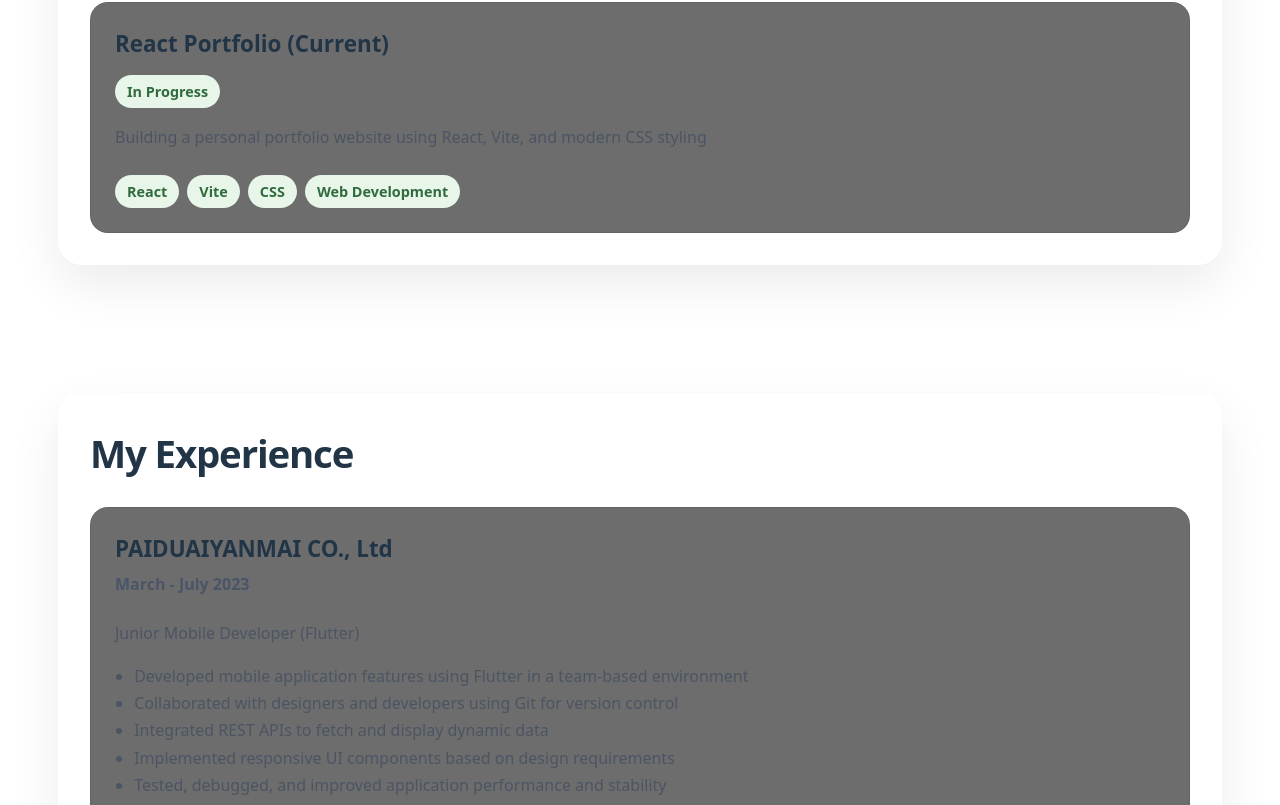
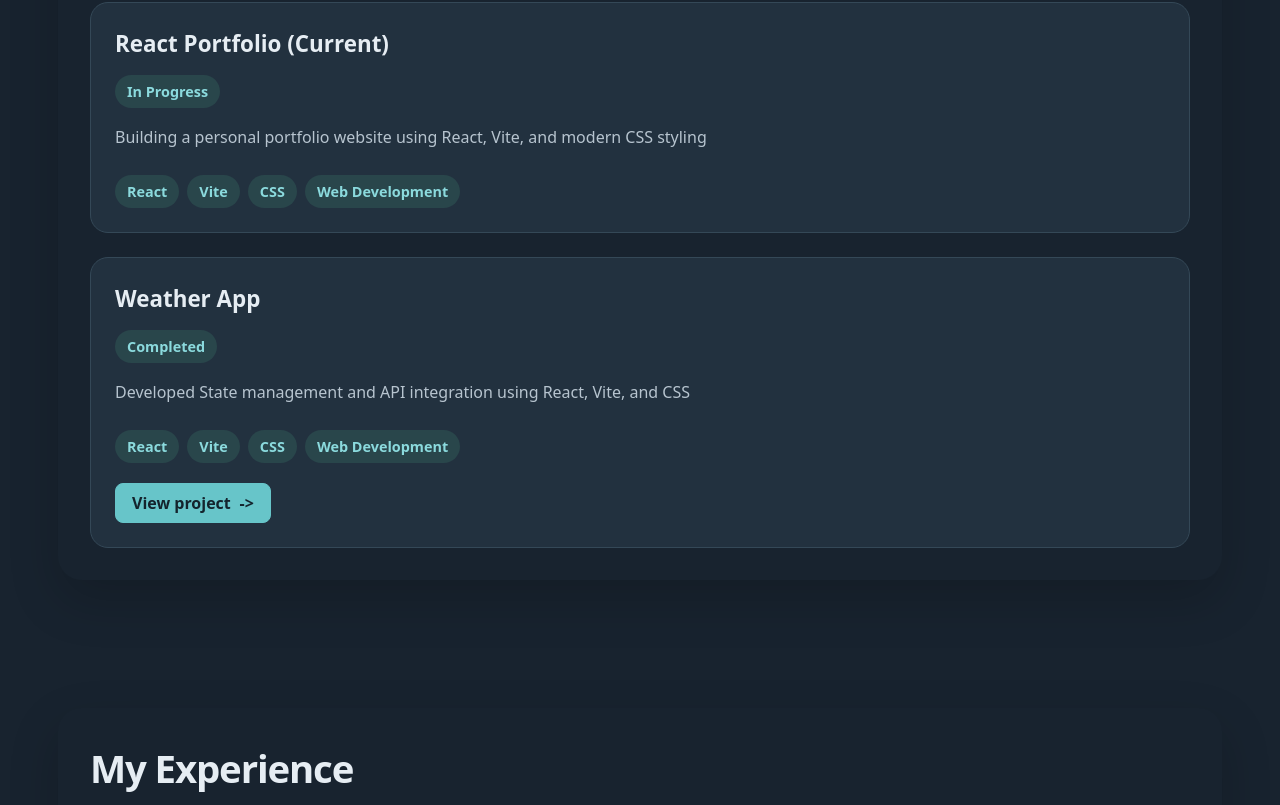
Before and after one commit to poowamin/mini_project, a React (Vite) app: page / in a window 1280 px wide. Shown: the part 1911-2716 px from the top of the page. Built offline with nearby package versions, Linux system fonts and the light colour scheme.

Commit message:
add new project and link to that project

```diff
--- a/src/components/Navbar/Navbar.css
+++ b/src/components/Navbar/Navbar.css
@@ -5,7 +5,8 @@ header {
   padding: 24px 48px;
   background: transparent;
   backdrop-filter: blur(8px);
-  border-bottom: 1px solid #ececec;
+  background: rgba(24, 35, 47, 0.94);
+  border-bottom: 1px solid var(--border);
   position: sticky;
   top: 0;
   z-index: 1000;
@@ -15,7 +16,7 @@ header {
   display: flex;
   align-items: center;
   gap: 24px;
-  color: #d7dae0;
+  color: var(--muted);
   text-decoration: none;
   font-size: 0.95rem;
   font-weight: 500;
@@ -27,9 +28,9 @@ header {
 header .custom-nav:first-child {
   font-size: 1.05rem;
   font-weight: 700;
-  color: #d7dae0;
+  color: var(--text);
 }
 
 .custom-nav:hover {
-  color: #4a5365;
+  color: var(--accent-strong);
 }
--- a/src/index.css
+++ b/src/index.css
@@ -1,11 +1,24 @@
 :root {
-  font-family: system-ui, Avenir, Helvetica, Arial, sans-serif;
+  font-family:
+    system-ui,
+    -apple-system,
+    BlinkMacSystemFont,
+    "Segoe UI",
+    sans-serif;
   line-height: 1.5;
   font-weight: 400;
 
-  color-scheme: light dark;
-  color: rgba(255, 255, 255, 0.87);
-  background-color: #242424;
+  color-scheme: dark;
+  color: #e6edf3;
+  background-color: #18232f;
+  --page-bg: #18232f;
+  --surface: #22313f;
+  --surface-soft: #1d2b38;
+  --border: #344857;
+  --text: #e6edf3;
+  --muted: #b7c4cf;
+  --accent: #67c5c9;
+  --accent-strong: #8bdadd;
 
   font-synthesis: none;
   text-rendering: optimizeLegibility;
@@ -19,20 +32,20 @@
 
 a {
   font-weight: 500;
-  color: #646cff;
+  color: var(--accent);
   text-decoration: inherit;
 }
 a:hover {
-  color: #535bf2;
+  color: var(--accent-strong);
 }
 
 body {
   margin: 0;
-  /* display: flex;
-  place-items: center; */
   min-width: 320px;
   min-height: 100vh;
   width: 100%;
+  background: var(--page-bg);
+  color: var(--text);
 }
 
 h1 {
@@ -47,27 +60,15 @@ button {
   font-size: 1em;
   font-weight: 500;
   font-family: inherit;
-  background-color: #1a1a1a;
+  background-color: var(--surface);
+  color: var(--text);
   cursor: pointer;
   transition: border-color 0.25s;
 }
 button:hover {
-  border-color: #646cff;
+  border-color: var(--accent);
 }
 button:focus,
 button:focus-visible {
   outline: 4px auto -webkit-focus-ring-color;
 }
-
-@media (prefers-color-scheme: light) {
-  :root {
-    color: #213547;
-    background-color: #ffffff;
-  }
-  a:hover {
-    color: #747bff;
-  }
-  button {
-    background-color: #f9f9f9;
-  }
-}
--- a/src/pages/About/About.css
+++ b/src/pages/About/About.css
@@ -8,21 +8,21 @@
   padding: 2rem;
   background: transparent;
   border-radius: 24px;
-  box-shadow: 0 20px 50px rgba(0, 0, 0, 0.08);
+  box-shadow: 0 20px 50px rgba(0, 0, 0, 0.18);
 }
 
 .about-card h2 {
   margin: 0 0 0.75rem;
   font-size: 2.4rem;
   letter-spacing: -0.03em;
-  color: #111827;
+  color: var(--text);
 }
 
 .about-card h3 {
   margin: 0 0 0.75rem;
   font-size: 1.5rem;
   letter-spacing: -0.03em;
-  color: #111827;
+  color: var(--text);
 }
 
 .about-card > div {
@@ -38,14 +38,14 @@
   flex: 1 1 280px;
   width: 100%;
   padding: 1.5rem;
-  background: #6d6d6d;
-  border: 1px solid rgba(0, 0, 0, 0.08);
+  background: var(--surface);
+  border: 1px solid var(--border);
   border-radius: 18px;
-  box-shadow: 0 20px 50px rgba(0, 0, 0, 0.08);
+  box-shadow: 0 12px 28px rgba(0, 0, 0, 0.16);
 }
 
 .custom-card p {
   margin: 0 0 0.35rem;
-  color: #4b5563;
+  color: var(--muted);
   line-height: 1.7;
 }
--- a/src/pages/Contact/Contact.css
+++ b/src/pages/Contact/Contact.css
@@ -8,7 +8,7 @@
   padding: 2rem;
   background: transparent;
   border-radius: 24px;
-  box-shadow: 0 20px 50px rgba(0, 0, 0, 0.08);
+  box-shadow: 0 20px 50px rgba(0, 0, 0, 0.18);
 }
 
 #contact h2 {
@@ -18,7 +18,7 @@
 }
 
 #contact p {
-  color: #4b5563;
+  color: var(--muted);
   line-height: 1.7;
 }
 
@@ -31,8 +31,8 @@
 
 #contact > div > div > div {
   padding: 1.5rem;
-  background: #6d6d6d;
-  border: 1px solid rgba(0, 0, 0, 0.08);
+  background: var(--surface);
+  border: 1px solid var(--border);
   border-radius: 18px;
 }
 
@@ -42,7 +42,7 @@
 }
 
 #contact a {
-  color: #2563eb;
+  color: var(--accent);
   text-decoration: none;
   font-weight: 600;
 }
--- a/src/pages/Experience/Experience.css
+++ b/src/pages/Experience/Experience.css
@@ -8,7 +8,7 @@
   padding: 2rem;
   background: transparent;
   border-radius: 24px;
-  box-shadow: 0 20px 50px rgba(0, 0, 0, 0.08);
+  box-shadow: 0 20px 50px rgba(0, 0, 0, 0.18);
 }
 
 #experience h2 {
@@ -24,8 +24,8 @@
 
 #experience > div > div > div {
   padding: 1.5rem;
-  background: #6d6d6d;
-  border: 1px solid rgba(0, 0, 0, 0.08);
+  background: var(--surface);
+  border: 1px solid var(--border);
   border-radius: 18px;
 }
 
@@ -37,13 +37,13 @@
 #experience span {
   display: inline-block;
   margin-bottom: 0.5rem;
-  color: #4a5568;
+  color: var(--accent-strong);
   font-weight: 600;
 }
 
 #experience p,
 #experience li {
-  color: #4b5563;
+  color: var(--muted);
   line-height: 1.7;
 }
 
--- a/src/pages/Home/Home.css
+++ b/src/pages/Home/Home.css
@@ -8,24 +8,24 @@
   padding: 2rem;
   background: transparent;
   border-radius: 24px;
-  box-shadow: 0 20px 50px rgba(0, 0, 0, 0.08);
+  box-shadow: 0 20px 50px rgba(0, 0, 0, 0.18);
 }
 
 .home-card h1 {
   margin: 0 0 0.75rem;
   font-size: 2.4rem;
   letter-spacing: -0.03em;
-  color: #111827;
+  color: var(--text);
 }
 
 .home-role {
   margin: 0 0 1rem;
-  color: #4a5568;
+  color: var(--accent-strong);
   font-weight: 600;
 }
 
 .home-card p {
   margin: 0;
   line-height: 1.7;
-  color: #4b5563;
+  color: var(--muted);
 }
--- a/src/pages/Projects/Projects.css
+++ b/src/pages/Projects/Projects.css
@@ -8,7 +8,7 @@
   padding: 2rem;
   background: transparent;
   border-radius: 24px;
-  box-shadow: 0 20px 50px rgba(0, 0, 0, 0.08);
+  box-shadow: 0 20px 50px rgba(0, 0, 0, 0.18);
 }
 
 #projects h2 {
@@ -18,7 +18,7 @@
 }
 
 #projects p {
-  color: #4b5563;
+  color: var(--muted);
   line-height: 1.7;
 }
 
@@ -30,8 +30,8 @@
 
 #projects > div > div > div {
   padding: 1.5rem;
-  background: #6d6d6d;
-  border: 1px solid rgba(0, 0, 0, 0.08);
+  background: var(--surface);
+  border: 1px solid var(--border);
   border-radius: 18px;
 }
 
@@ -46,8 +46,48 @@
   margin-top: 0.5rem;
   padding: 0.35rem 0.75rem;
   border-radius: 999px;
-  background: #e8f5e9;
-  color: #2f6b3d;
+  background: #29464b;
+  color: var(--accent-strong);
   font-size: 0.9rem;
   font-weight: 600;
 }
+
+#projects a {
+  display: inline-flex;
+  align-items: center;
+  gap: 0.55rem;
+  margin-top: 1.25rem;
+  padding: 0.7rem 1rem;
+  border: 1px solid var(--accent);
+  border-radius: 8px;
+  background: var(--accent);
+  color: #14242d;
+  font-weight: 700;
+  line-height: 1;
+  transition:
+    background-color 0.2s ease,
+    border-color 0.2s ease,
+    transform 0.2s ease;
+}
+
+#projects a::after {
+  content: "->";
+  font-size: 1rem;
+  transition: transform 0.2s ease;
+}
+
+#projects a:hover {
+  border-color: var(--accent-strong);
+  background: var(--accent-strong);
+  color: #14242d;
+  transform: translateY(-2px);
+}
+
+#projects a:hover::after {
+  transform: translateX(3px);
+}
+
+#projects a:focus-visible {
+  outline: 3px solid var(--accent-strong);
+  outline-offset: 3px;
+}
--- a/src/pages/Projects/Projects.jsx
+++ b/src/pages/Projects/Projects.jsx
@@ -11,14 +11,15 @@ const Projects = () => {
       tags: ["React", "Vite", "CSS", "Web Development"],
       status: "In Progress",
     },
-    /*     {
+    {
       id: 2,
-      title: "Flutter Mobile Applications",
+      title: "Weather App",
       description:
-        "Developed multiple mobile features and components using Flutter during professional internship",
-      tags: ["Flutter", "Mobile", "Dart"],
+        "Developed State management and API integration using React, Vite, and CSS",
+      tags: ["React", "Vite", "CSS", "Web Development"],
       status: "Completed",
-    }, */
+      link: "https://weather-app-poowamin7.vercel.app/",
+    },
   ];
 
   return (
@@ -42,6 +43,11 @@ const Projects = () => {
                   <span key={index}>{tag}</span>
                 ))}
               </div>
+              {project.link && (
+                <a href={project.link} target="_blank" rel="noreferrer">
+                  View project
+                </a>
+              )}
             </div>
           ))}
         </div>
--- a/src/pages/Skills/Skills.css
+++ b/src/pages/Skills/Skills.css
@@ -8,14 +8,14 @@
   padding: 2rem;
   background: transparent;
   border-radius: 24px;
-  box-shadow: 0 20px 50px rgba(0, 0, 0, 0.08);
+  box-shadow: 0 20px 50px rgba(0, 0, 0, 0.18);
 }
 
 .skills-card h2 {
   margin: 0 0 0.75rem;
   font-size: 2.4rem;
   letter-spacing: -0.03em;
-  color: #111827;
+  color: var(--text);
 }
 
 .skills-grid {
@@ -29,26 +29,26 @@
   margin: 0 0 0.75rem;
   font-size: 1.4rem;
   letter-spacing: -0.03em;
-  color: #111827;
+  color: var(--text);
 }
 
 .skills-container {
   padding: 1.5rem;
-  background: #6d6d6d;
-  border: 1px solid rgba(0, 0, 0, 0.08);
+  background: var(--surface);
+  border: 1px solid var(--border);
   border-radius: 18px;
-  box-shadow: 0 20px 50px rgba(0, 0, 0, 0.08);
+  box-shadow: 0 12px 28px rgba(0, 0, 0, 0.16);
 }
 
 .skills-container ul {
   margin: 0;
   padding-left: 1.2rem;
-  color: #4b5563;
+  color: var(--muted);
   line-height: 1.7;
 }
 
 .skills-container p {
   margin: 0;
-  color: #4b5563;
+  color: var(--muted);
   line-height: 1.7;
 }
```
